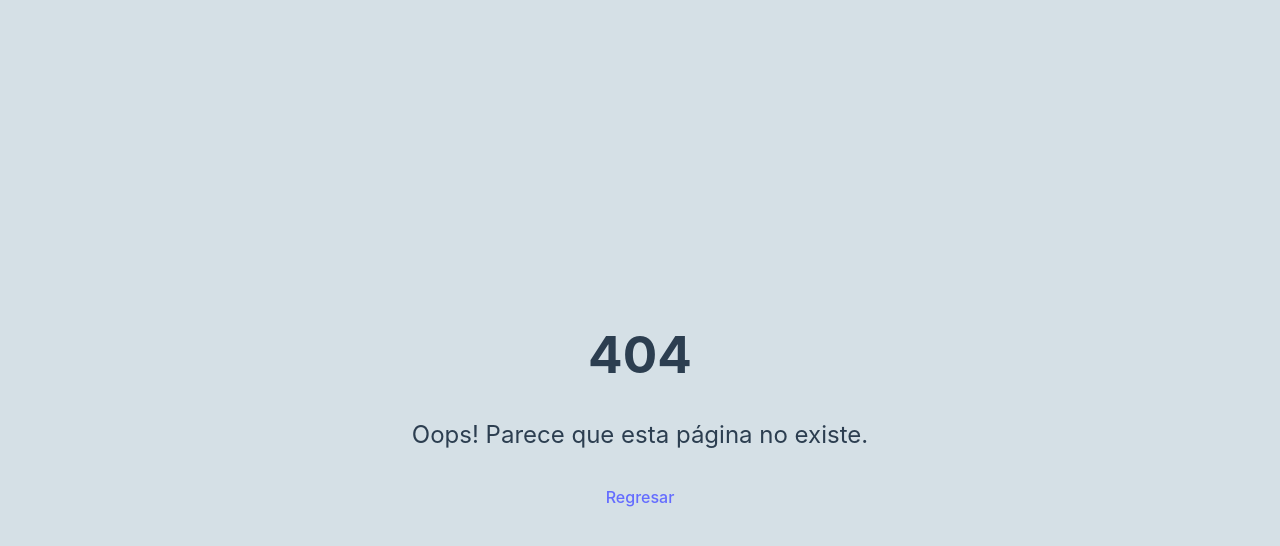
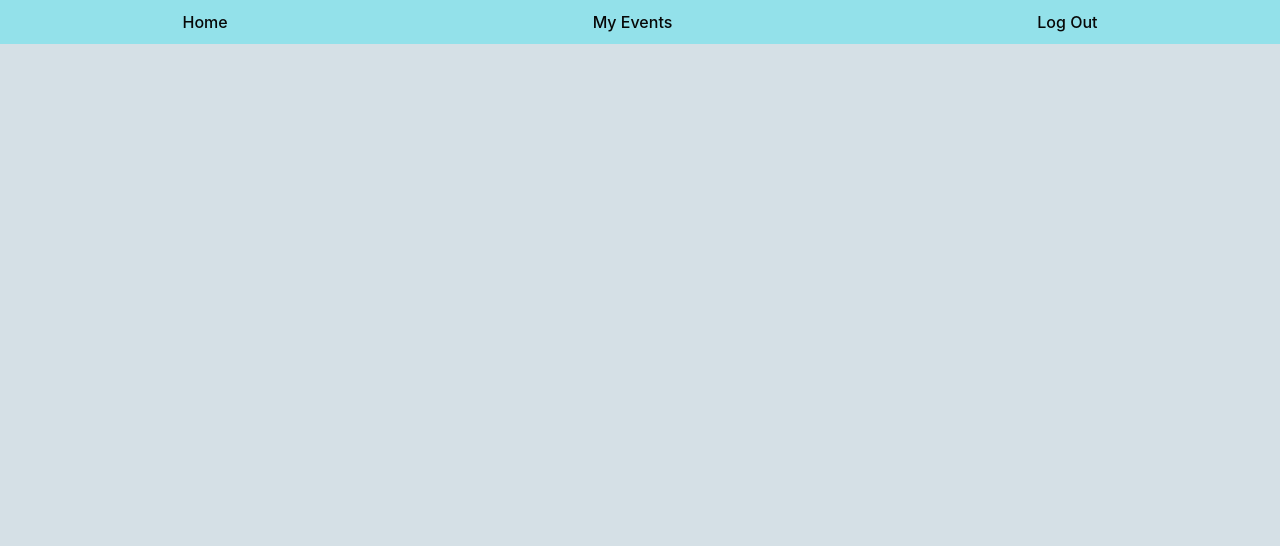
Before and after one commit to Cristianv10/coordinadora_fr, a React (Vite) app: page /events in a window 1280 px wide. Before the commit this address had no page. Shown: the top 546 px of the page. Built offline with nearby package versions, Linux system fonts and the light colour scheme.

Commit message:
new events view

```diff
--- /dev/null
+++ b/src/pages/EventsPage.tsx
@@ -0,0 +1,6 @@
+import EventsView from "../views/events/events";
+
+const EventsPage = () => {
+  return <EventsView />;
+};
+export default EventsPage;
--- a/src/router/router.tsx
+++ b/src/router/router.tsx
@@ -1,37 +1,35 @@
-
-import { createBrowserRouter } from 'react-router-dom';
-import LandingPage from '../pages/LandingPage';
-import NotFoundPage from '../pages/NotFoundPage';
-import RegistrationPage from '../pages/RegistrationPage';
-import LoginPage from '../pages/LoginPage';
-import HomePage from '../pages/HomePage';
-
+import { createBrowserRouter } from "react-router-dom";
+import LandingPage from "../pages/LandingPage";
+import NotFoundPage from "../pages/NotFoundPage";
+import RegistrationPage from "../pages/RegistrationPage";
+import LoginPage from "../pages/LoginPage";
+import HomePage from "../pages/HomePage";
+import EventsPage from "../pages/EventsPage";
 
 export const router = createBrowserRouter([
   {
-    path: '/',
+    path: "/",
     element: <LandingPage />,
-    errorElement: <NotFoundPage />
+    errorElement: <NotFoundPage />,
   },
   {
-    path: '/register',
+    path: "/register",
     element: <RegistrationPage />,
-    errorElement: <NotFoundPage />
+    errorElement: <NotFoundPage />,
   },
   {
-    path: '/login',
-    element: <LoginPage/>,
-    errorElement: <NotFoundPage />
+    path: "/login",
+    element: <LoginPage />,
+    errorElement: <NotFoundPage />,
   },
   {
-    path: '/login',
-    element: <LoginPage/>,
-    errorElement: <NotFoundPage />
+    path: "/home",
+    element: <HomePage />,
+    errorElement: <NotFoundPage />,
   },
   {
-    path: '/home',
-    element: <HomePage/>,
-    errorElement: <NotFoundPage />
-  }
-
+    path: "/events",
+    element: <EventsPage />,
+    errorElement: <NotFoundPage />,
+  },
 ]);
--- a/src/views/home/NavBar.tsx
+++ b/src/views/components/NavBar.tsx
@@ -5,10 +5,10 @@ const Navbar = () => {
     <nav>
       <ul>
         <li>
-          <Link to="/">Home</Link>
+          <Link to="/home">Home</Link>
         </li>
         <li>
-          <Link to="/login">Login</Link>
+          <Link to="/events">My Events</Link>
         </li>
         <li>
           <Link to="/">Log Out</Link>
--- /dev/null
+++ b/src/views/events/events.tsx
@@ -0,0 +1,10 @@
+import Navbar from "../components/NavBar";
+
+const EventsView = () => {
+  return (
+    <>
+      <Navbar />
+    </>
+  );
+};
+export default EventsView;
--- a/src/views/home/Home.tsx
+++ b/src/views/home/Home.tsx
@@ -1,4 +1,4 @@
-import Navbar from "./NavBar";
+import Navbar from "../components/NavBar";
 import EventCard from "./EventCard";
 
 const HomeView = () => {
```
